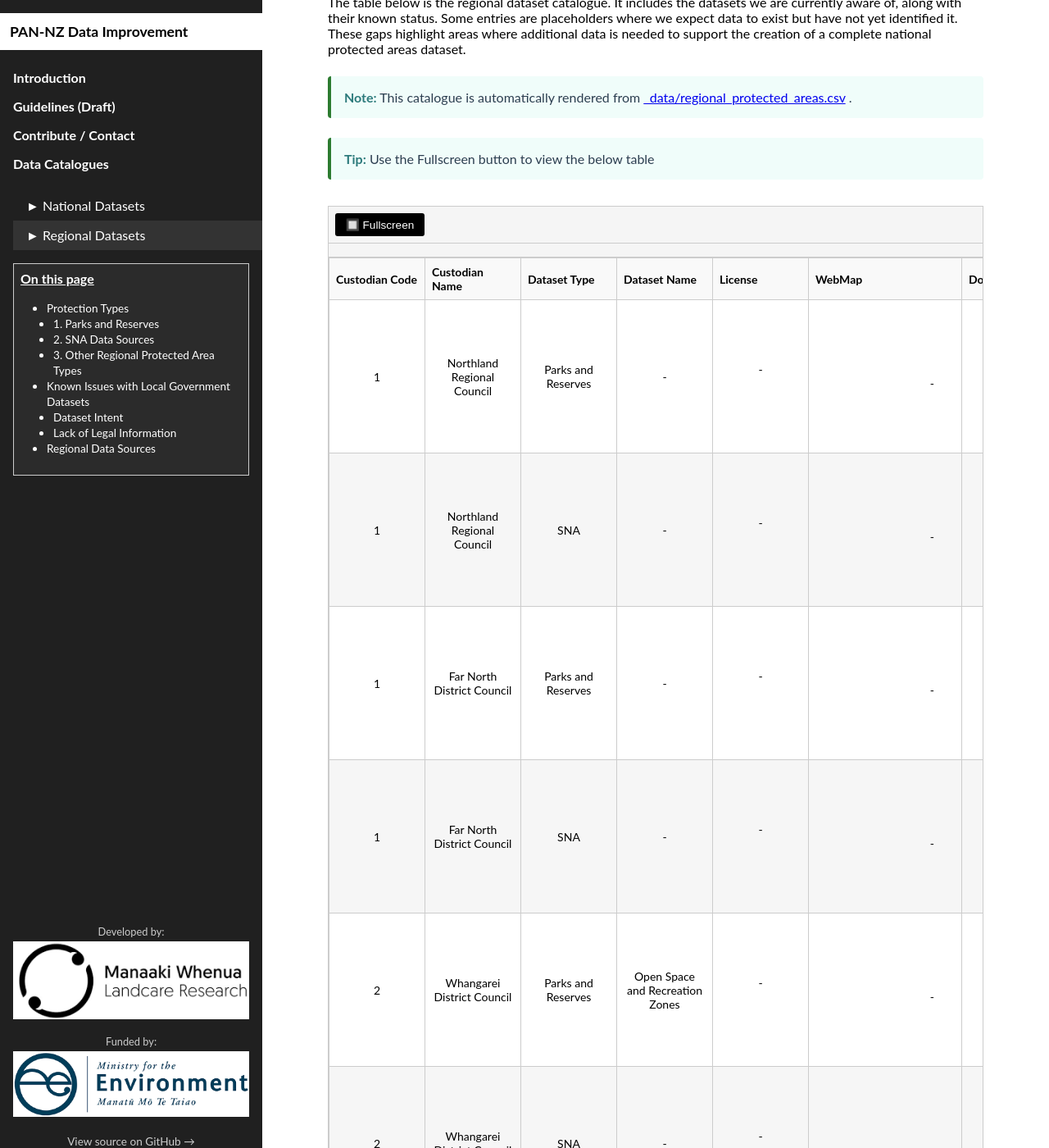
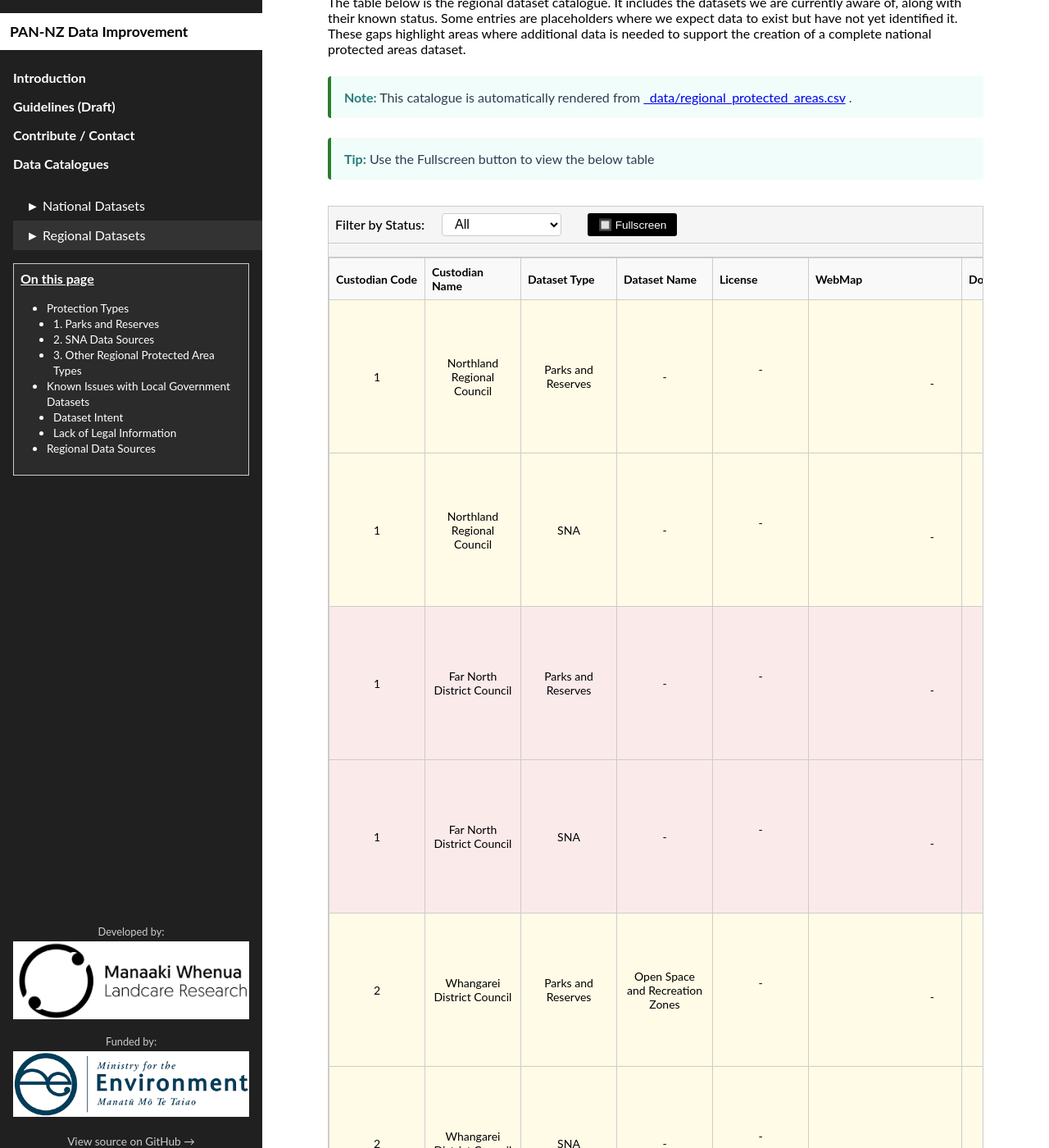
Before and after one commit to manaakiwhenua/PAN-NZ-data-catalogue-and-guidelines, a Jekyll site: the page built from regional_datasets_catalogue.md, in a window 1280 px wide and 1400 px high, scrolled down 1891 px. Shown: the whole window at 82% size. Built offline with Jekyll 4.4.1, drawn with Linux system fonts in a browser that asks for light colours.

Commit message:
adds status columns

```diff
--- a/_includes/catalogue_table.html
+++ b/_includes/catalogue_table.html
@@ -6,8 +6,18 @@
 <!--  Fullscreen wrapper start -->
 <div class="fullscreen-container" id="{{ include.datafile | slugify }}-wrapper">
 
-    <!--  Fullscreen toggle button placed above and left-aligned -->
-    <div class="fullscreen-toggle-bar">
+
+    <!-- Filter and fullscreen controls -->
+    <div class="fullscreen-toggle-bar" style="display: flex; align-items: center; gap: 1em;">
+        <label for="status-filter-{{ include.datafile | slugify }}">Filter by Status:</label>
+        <select id="status-filter-{{ include.datafile | slugify }}" onchange="filterStatusRows('{{ include.datafile | slugify }}-wrapper')">
+            <option value="">All</option>
+            <option value="integrated">INTEGRATED</option>
+            <option value="ignored">IGNORED</option>
+            <option value="pending">PENDING</option>
+            <option value="absent">ABSENT</option>
+            <option value="available">AVAILABLE</option>
+        </select>
         <button class="fullscreen-toggle" onclick="toggleFullscreen('{{ include.datafile | slugify }}-wrapper')">
             🔲 Fullscreen
         </button>
@@ -38,11 +48,14 @@
                         <th>Comment</th>
                         <th>Stated Restrictions</th>
                         <th>Action Required</th>
+                        <th>Status</th>
+                        <th>Status updated</th>
                     </tr>
                 </thead>
                 <tbody>
                     {% for item in site.data[include.datafile] %}
-                    <tr>
+                    {% assign status = item["STATUS"] | downcase %}
+                    <tr class="status-{{ status }}">
                         <td>{{ item.["Custodian code"]}}</td>
                         <td>{{ item.["Custodian name"]}}</td>
                         <td>{{ item.["Dataset type"]}}</td>
@@ -88,6 +101,8 @@
                         <td>{{ item.Comment }}</td>
                         <td>{{ item["Stated Restrictions"] }}</td>
                         <td>{{ item["Action Required"] }}</td>
+                        <td>{{ item["STATUS"] }}</td>
+                        <td>{{ item["STATUS update"] }}</td>
                     </tr>
                     {% endfor %}
                 </tbody>
@@ -98,47 +113,51 @@
 </div>
 <!--  End fullscreen-container -->
 
-<!-- Fullscreen JavaScript -->
+<!-- Fullscreen and Filter JavaScript -->
 <script>
     function toggleFullscreen(id) {
         const el = document.getElementById(id);
         el.classList.toggle('fullscreen-active');
-
         const btn = el.querySelector('.fullscreen-toggle');
         btn.textContent = el.classList.contains('fullscreen-active')
             ? '❌ Exit Fullscreen'
             : '🔲 Fullscreen';
     }
 
+    function filterStatusRows(wrapperId) {
+        const wrapper = document.getElementById(wrapperId);
+        const select = wrapper.querySelector('select[id^="status-filter-"]');
+        const value = select.value;
+        const rows = wrapper.querySelectorAll('tbody tr');
+        rows.forEach(row => {
+            if (!value) {
+                row.style.display = '';
+            } else {
+                row.style.display = row.classList.contains('status-' + value) ? '' : 'none';
+            }
+        });
+    }
+
     document.addEventListener("DOMContentLoaded", function () {
         const containers = document.querySelectorAll(".scroll-sync-container");
-
         containers.forEach(container => {
             const topScroll = container.querySelector(".scrollbar-top");
             const tableScroll = container.querySelector(".catalogue-table-container");
-
             if (!topScroll || !tableScroll) return;
-
             // Dynamically set the scrollbar-top width to match the scrollable area
-            const scrollBarSpacer = topScroll.querySelector("::before");
-            topScroll.scrollLeft = tableScroll.scrollLeft;
-
-            // Sync scroll events both ways
-            topScroll.addEventListener("scroll", () => {
-                tableScroll.scrollLeft = topScroll.scrollLeft;
-            });
-
-            tableScroll.addEventListener("scroll", () => {
-                topScroll.scrollLeft = tableScroll.scrollLeft;
-            });
-
-            // NEW: Resize observer to adjust ::before width
             const fakeDiv = document.createElement("div");
             fakeDiv.style.width = tableScroll.scrollWidth + "px";
             fakeDiv.style.height = "1px";
             topScroll.innerHTML = "";
             topScroll.appendChild(fakeDiv);
+            // Sync scroll events both ways
+            topScroll.scrollLeft = tableScroll.scrollLeft;
+            topScroll.addEventListener("scroll", () => {
+                tableScroll.scrollLeft = topScroll.scrollLeft;
+            });
+            tableScroll.addEventListener("scroll", () => {
+                topScroll.scrollLeft = tableScroll.scrollLeft;
+            });
         });
     });
-
 </script>
--- a/assets/css/style.css
+++ b/assets/css/style.css
@@ -1,3 +1,22 @@
+/* Style for status filter dropdown */
+.fullscreen-toggle-bar label {
+    font-weight: 500;
+    margin-right: 0.3em;
+}
+.fullscreen-toggle-bar select {
+    padding: 0.2em 0.7em;
+    border-radius: 4px;
+    border: 1px solid #ccc;
+    background: #fff;
+    font-size: 1em;
+    margin-right: 1em;
+}
+/* Subtle row colouring for STATUS values */
+tr.status-integrated { background-color: #e6f7e6; }   /* light green */
+tr.status-ignored { background-color: #f5f5f5; }      /* light grey */
+tr.status-pending { background-color: #fffbe6; }      /* light yellow */
+tr.status-absent { background-color: #fbeaea; }       /* light red/pink */
+tr.status-available { background-color: #e6f0fb; }    /* light blue */
 /* Basic page reset */
 body {
     margin: 0;
@@ -138,6 +157,22 @@
     background-color: #f6f6f6;
 }
 
+/* Ensure status row colour always takes precedence over nth-child */
+tr.status-integrated,
+tr.status-ignored,
+tr.status-pending,
+tr.status-absent,
+tr.status-available {
+    background-color: inherit;
+}
+
+table.catalogue tr.status-integrated { background-color: #e6f7e6 !important; }
+table.catalogue tr.status-ignored { background-color: #f5f5f5 !important; }
+table.catalogue tr.status-pending { background-color: #fffbe6 !important; }
+table.catalogue tr.status-absent { background-color: #fbeaea !important; }
+table.catalogue tr.status-available { background-color: #e6f0fb !important; }
+}
+
 table.catalogue thead th {
     position: sticky;
     top: 0;
```
